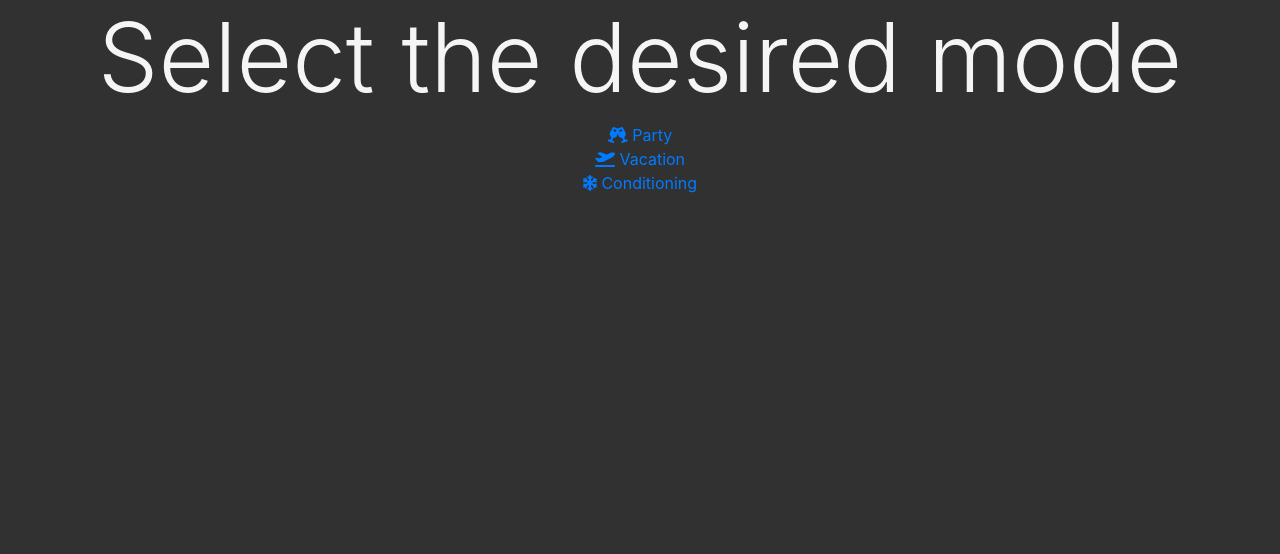
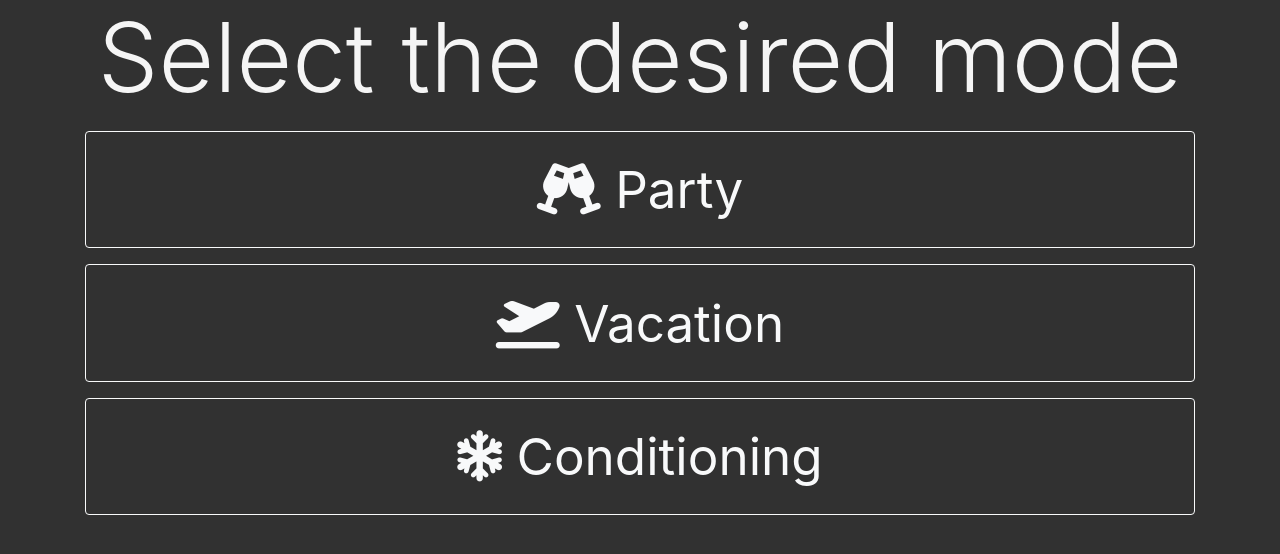
Before and after one commit to Hebzi/Temperature-regulator, a Django app: page /modes/ in a window 1280 px wide. Shown: the part 56-610 px from the top of the page. Run offline with Django 3.2, Linux system fonts and the light colour scheme; the visitor is signed in with stand-in values (Sample User, id 1); some libraries are stand-ins or nearby versions.

Commit message:
Fix modes buttons
Now buttons work properly. I also added a confirmation dialogue for each mode.

```diff
--- a/temp_regulator/static/temp_regulator/css/main.css
+++ b/temp_regulator/static/temp_regulator/css/main.css
@@ -40,9 +40,9 @@ hr {
 }
 
 .modes-btn {
-    display: flex;
-    justify-content: center;
-    flex-direction: column;
+    font-size: 4vw;
+    padding-top: 1.5vw;
+    padding-bottom: 1.5vw;
 }
 
 .day-button {
--- a/temp_regulator/static/temp_regulator/js/temp_buttons.js
+++ b/temp_regulator/static/temp_regulator/js/temp_buttons.js
@@ -1,5 +1,5 @@
 function set_temperature(temp, sign) {
-    return confirm('You\'re going to set temperature to ' + temp + sign + 'C. Are you sure?' )
+    return confirm('You\'re going to set temperature to ' + temp + sign + 'C. Are you sure?')
 }
 
 // $(document).ready(function () {
--- a/temp_regulator/templates/temp_regulator/modes.html
+++ b/temp_regulator/templates/temp_regulator/modes.html
@@ -5,26 +5,26 @@
     <div class="center-box">
         <h1 class="display-1">Select the desired mode</h1>
 
-        <div class="modes-btn">
-
-            <a href="{% url 'temp_regulator:party-mode' %}">
-                {#                <button type="button" class="temp-button mt-4">#}
+        <a href="{% url 'temp_regulator:party-mode' %}" style="text-decoration: none"
+           onclick="return confirm('You\'re going to set temperature to 20' + '&#176;' + 'C. Are you sure?')">
+            <button class="btn btn-outline-light btn-block mt-3 modes-btn">
                 <i class="fas fa-glass-cheers"></i> Party
-                {#                </button>#}
+            </button>
         </a>
 
-            <a href="{% url 'temp_regulator:vacation-mode' %}">
-                {#                <button type="button" class="temp-button mt-3" id="vacation-btn" name="vacation">#}
+        <a href="{% url 'temp_regulator:vacation-mode' %}" style="text-decoration: none"
+           onclick="return confirm('You\'re going to set temperature to 10' + '&#176;' + 'C. Are you sure?')">
+            <button class="btn btn-outline-light btn-block mt-3 modes-btn">
                 <span><i class="fas fa-plane-departure"></i> Vacation</span>
-                {#                </button>#}
+            </button>
         </a>
 
-            <a href="{% url 'temp_regulator:conditioning-mode' %}">
-                {#            <button type="button" class="temp-button mt-3" id="anti-freeze-btn" name="anti-freeze">#}
+        <a href="{% url 'temp_regulator:conditioning-mode' %}" style="text-decoration: none"
+           onclick="return confirm('You\'re going to set temperature to 16' + '&#176;' + 'C. Are you sure?')">
+            <button class="btn btn-outline-light btn-block mt-3 modes-btn">
                 <span><i class="fas fa-snowflake"></i> Conditioning</span>
-                {#            </button>#}
+            </button>
         </a>
+    </div>
 
-        </div>
-    </div>
 {% endblock content %}
```
Lines whose indentation alone changed are shown as unchanged.
